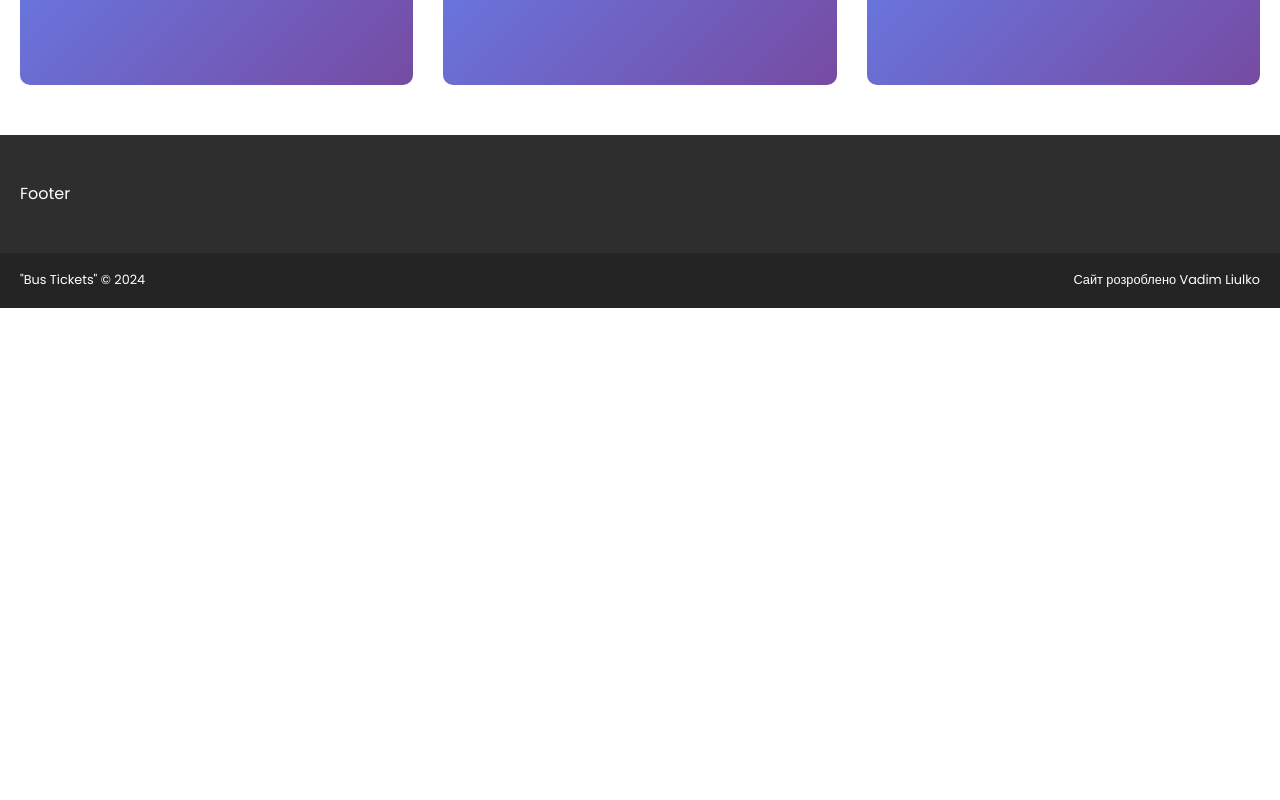
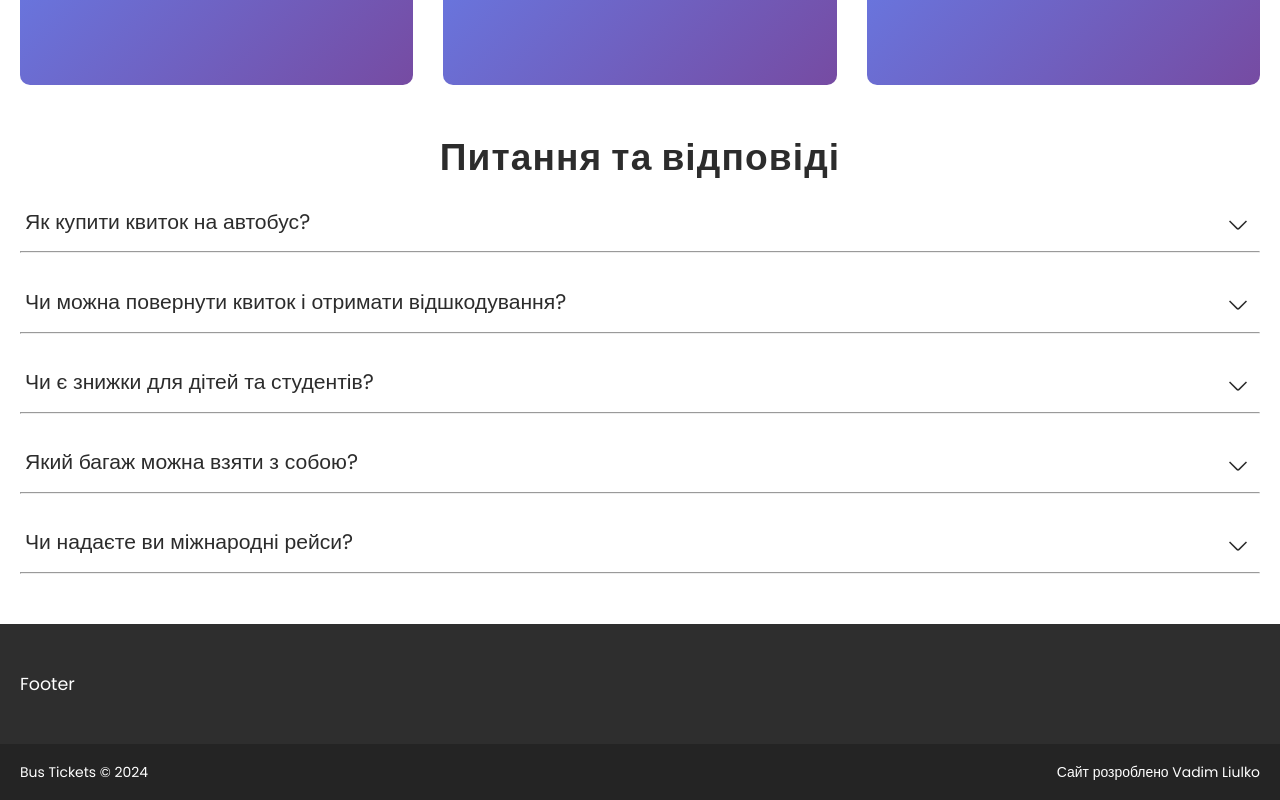
Before and after one commit to LVAndr/bus-transportation, a Vue app: page / in a window 1280 px wide. Shown: the part 778-1578 px from the top of the page. Before the commit the page ends 1086 px from the top, so only its background shows below. Built offline with nearby package versions, Linux system fonts and the light colour scheme.

Commit message:
add year nof for the FooterContainer.vue, adf AnswersQuestionsSection.vue, create FAQ 'accardeon'

```diff
--- a/src/assets/styles/common.scss
+++ b/src/assets/styles/common.scss
@@ -13,6 +13,7 @@ html, body{
 }
 body{
   font-family: 'Poppins', 'Arial', sans-serif;
+  font-size: $text-size;
   font-weight: 400;
   background: $background-color-light;
 }
@@ -58,6 +59,7 @@ h1, h2, h3, h4, h5, h6{
 }
 .title{
   font-size: $title-font-size;
+  letter-spacing: .03em;
 }
 .wrapper{
   position: relative;
--- a/src/assets/styles/variables.scss
+++ b/src/assets/styles/variables.scss
@@ -1,11 +1,13 @@
 $background-color-light: #fff;
-$background-linear-gradient: linear-gradient(225deg, #009eff, #004cbd);
+$background-linear-gradient: linear-gradient(225deg, #0198f4, #0149b5);
 $background-footer-top: #2e2e2e;
 $background-footer-bottom: #242424;
 
 
 $title-font-size: clamp(1.25rem, 1.786vw + 0.893rem, 2.5rem);
 $title-bottom-font-size: clamp(0.875rem, 0.536vw + 0.768rem, 1.25rem);
+$question-font-size: clamp(1rem, 0.536vw + 0.893rem, 1.375rem);
+$answer-font-size: clamp(1rem, 0.179vw + 0.964rem, 1.125rem);
 $text-color-light: #fff;
 $text-color-dark: #2c2c2c;
 $text-size: clamp(0.875rem, 0.357vw + 0.804rem, 1.125rem);
--- /dev/null
+++ b/src/components/AnswersQuestionsSection.vue
@@ -0,0 +1,143 @@
+<script setup>
+import {ref} from "vue";
+
+const faqObj = ref([
+  {
+    question: "Як купити квиток на автобус?",
+    answer: "Квитки можна придбати на нашому сайті, в мобільному додатку або безпосередньо в касах на автовокзалах.",
+    isOpen: false
+  },
+  {
+    question: "Чи можна повернути квиток і отримати відшкодування?",
+    answer: "Так, ви можете повернути квиток не пізніше, ніж за 24 години до часу відправлення автобуса. У такому випадку повернення буде повне.",
+    isOpen: false
+  },
+  {
+    question: "Чи є знижки для дітей та студентів?",
+    answer: "Так, діти та студенти можуть отримати знижки. Дітям до 12 років надається знижка 50%, а студентам – 10% при пред'явленні відповідного посвідчення.",
+    isOpen: false
+  },
+  {
+    question: "Який багаж можна взяти з собою?",
+    answer: "Кожен пасажир може перевозити до 30 кг багажу безкоштовно. За додатковий багаж стягується окрема плата.",
+    isOpen: false
+  },
+  {
+    question: "Чи надаєте ви міжнародні рейси?",
+    answer: "Так, ми здійснюємо міжнародні перевезення в країни Європи, зокрема до Польщі, Німеччини, Чехії та інших.",
+    isOpen: false
+  }
+]);
+</script>
+
+<template>
+<section class="answers-questions">
+  <div class="answers-questions-container container">
+    <h2 class="title answers-questions__title">
+      Питання та відповіді
+    </h2>
+    <div class="answers-questions__content">
+      <ul class="answers-questions__list list-reset">
+        <li
+            v-for="(faq, id) in faqObj"
+            :key="id"
+            class="answers-questions__list-item answers-questions__item"
+            :class="{'active': faq.isOpen}"
+            @click="faq.isOpen = !faq.isOpen"
+        >
+          <div class="answers-questions__top">
+            <h3 class="answers-questions__item-question">{{faq.question}}</h3>
+            <button
+                class="answers-questions__item-btn btn-reset"
+            >
+              <svg fill="currentColor" xmlns="http://www.w3.org/2000/svg" id="Layer_1" data-name="Layer 1"
+                   viewBox="0 0 24 24" width="12" height="12">
+                <path d="M22.586,5.929l-9.879,9.879a1.021,1.021,0,0,1-1.414,0L1.42,5.934.006,7.348l9.873,9.874a3.075,3.075,0,0,0,4.243,0L24,7.343Z"/>
+              </svg>
+            </button>
+          </div>
+          <div class="answers-questions__medium">
+            <p class="answers-questions__item-answer">{{faq.answer}}</p>
+          </div>
+          <div class="answer-questions__bottom">
+            <hr>
+          </div>
+        </li>
+      </ul>
+    </div>
+  </div>
+</section>
+</template>
+
+<style scoped lang="scss">
+@import "src/assets/styles/variables";
+.answers-questions{
+  margin: 40px auto;
+  padding-top: 1px;
+  &__container{
+    display: flex;
+    flex-direction: column;
+    align-items: center;
+  }
+  &__title{
+    text-align: center;
+    margin-bottom: 15px;
+  }
+  &__top{
+    padding: 5px;
+    display: flex;
+    justify-content: space-between;
+    align-items: center;
+    gap: 20px;
+    cursor: pointer;
+  }
+  &__top>&__item-question{
+    color: inherit;
+    transition: color .3s;
+  }
+  &__top:hover>&__item-question{
+    color: #009eff;
+    transition: color .3s;
+  }
+  &__medium{
+    height: 0;
+    overflow: hidden;
+    transition: .3s height ease;
+  }
+  &__item{
+    padding: 10px 0;
+    &-question{
+      font-size: $question-font-size;
+      font-weight: 400;
+      padding-right: 15px;
+      padding-bottom: 10px;
+    }
+    &-answer{
+      font-size: $answer-font-size;
+      padding: 5px;
+      margin-bottom: 15px;
+    }
+    &-btn{
+      padding: 8px;
+    }
+    &-btn>svg{
+      fill: $text-color-dark;
+      width: 18px;
+      height: auto;
+      transition: all .3s ease;
+    }
+  }
+  &__item:not(:last-child){
+    margin-bottom: 10px;
+  }
+  &__item.active{
+    .answers-questions__item-btn>svg{
+      rotate: 180deg;
+      fill: #009eff;
+    }
+    .answers-questions__medium{
+      height: 100%;
+    }
+  }
+}
+</style>
--- a/src/components/FooterContainer.vue
+++ b/src/components/FooterContainer.vue
@@ -1,5 +1,5 @@
 <script setup>
-
+const yearNow = new Date().getFullYear();
 </script>
 
 <template>
@@ -11,7 +11,7 @@
   </div>
   <div class="footer__bottom footer-bottom">
     <div class="footer-bottom__container container">
-      <small>"Bus Tickets" &copy 2024</small>
+      <small>Bus Tickets &copy {{yearNow}}</small>
       <small>Сайт розроблено <a href="" lang="en">Vadim Liulko</a></small>
     </div>
   </div>
--- a/src/components/TripCard.vue
+++ b/src/components/TripCard.vue
@@ -17,7 +17,7 @@
   width: 100%;
   min-height: 200px;
   color: $text-color-light;
-  background: linear-gradient(315deg, #764ba2, #667eea);;
+  background: linear-gradient(315deg, #764ba2, #667eea);
   border-radius: 10px;
   padding: 20px 30px;
 }
--- a/src/views/Home.vue
+++ b/src/views/Home.vue
@@ -3,6 +3,7 @@ import HeroSection from "../components/HeroSection.vue";
 import HeaderContainer from "../components/HeaderContainer.vue";
 import FooterContainer from "../components/FooterContainer.vue";
 import TripCardsSection from "../components/TripsCardsSection.vue";
+import AnswersQuestionsSection from "../components/AnswersQuestionsSection.vue";
 </script>
 
 <template>
@@ -10,6 +11,7 @@ import TripCardsSection from "../components/TripsCardsSection.vue";
     <main class="main">
       <hero-section/>
       <trip-cards-section/>
+      <answers-questions-section/>
     </main>
     <footer-container/>
 </template>
```
Also changed, not shown: src/assets/img/arrow-btn.svg (added).
